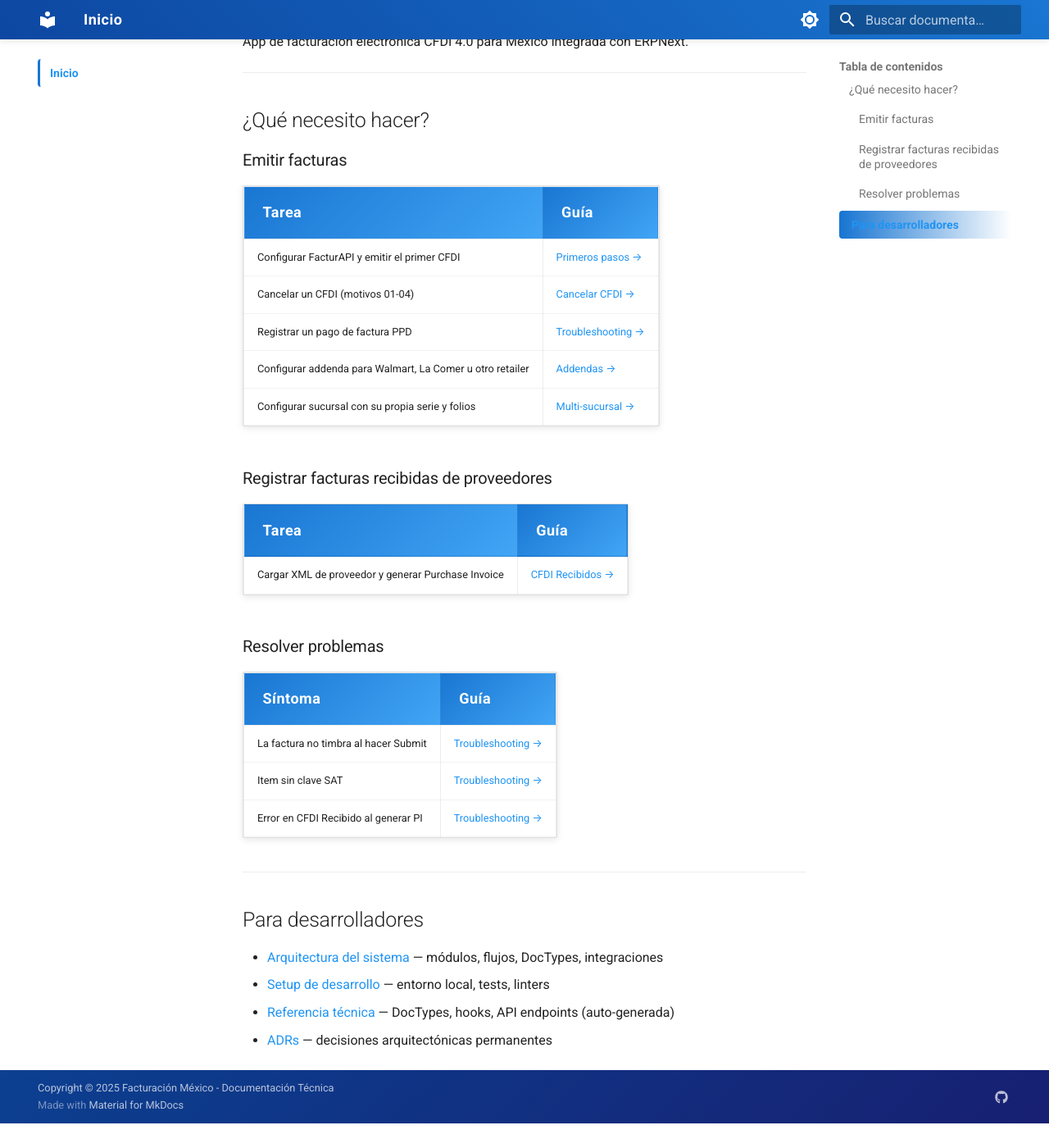
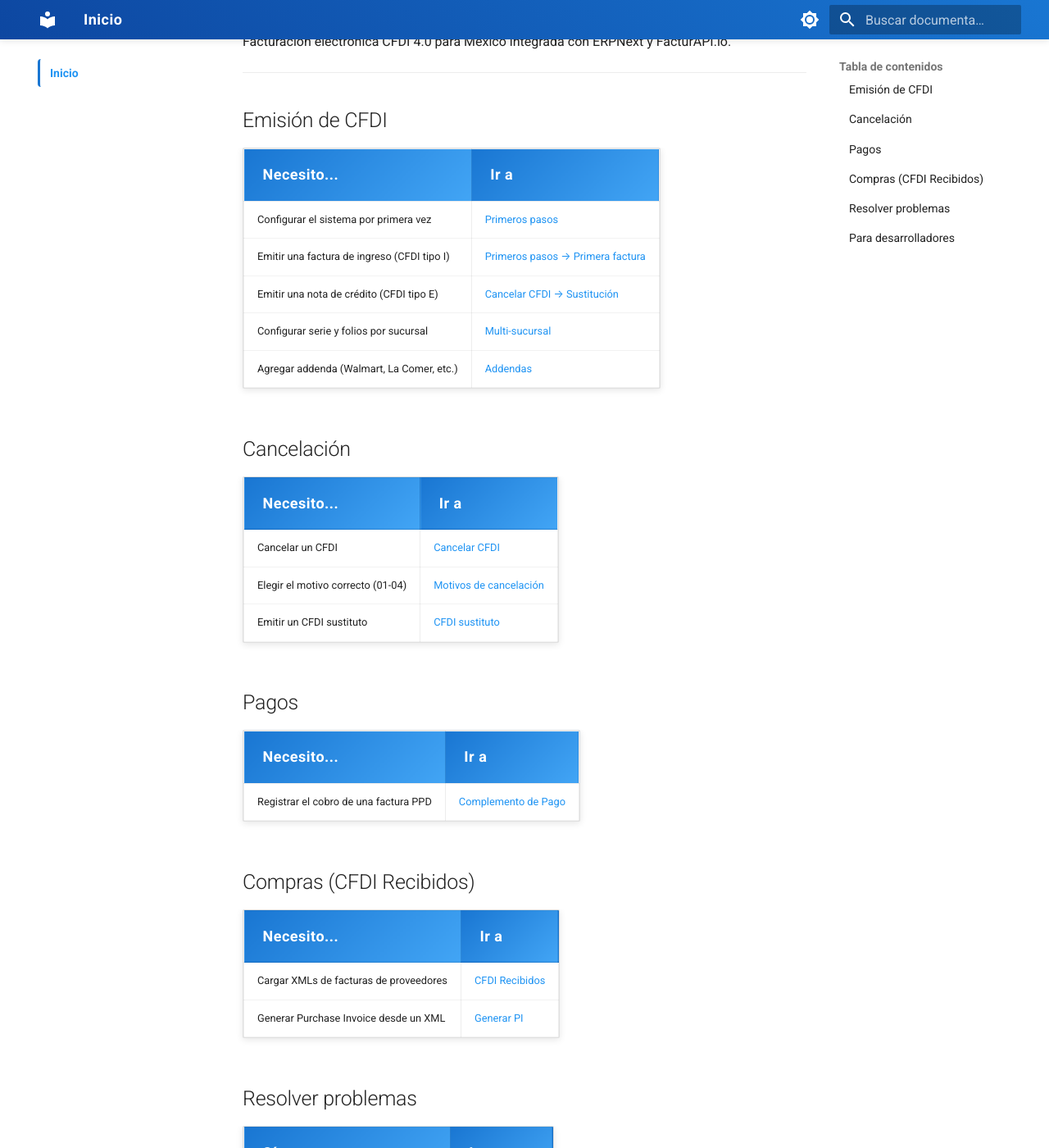
Before and after one commit to luisrms69/facturacion_mexico, an MkDocs documentation site: the page built from docs/index.md, in a window 1280 px wide and 1400 px high, scrolled down 190 px. Shown: the whole window at 82% size. Built offline with MkDocs 1.6.1 and Material for MkDocs 9.7.7, drawn with Linux system fonts in a browser that asks for light colours; the version menu is left out; before the commit the page ends 1560 px from its top, so only the background shows below that; some of the changed text lies outside the part shown.

Commit message:
docs(usuario): index orientado a tareas + complemento de pago PPD
- index.md: reescrito con tablas por flujo (emisión, cancelación, pagos,
  compras, troubleshooting) — links directos a secciones relevantes
- complemento-pago.md: flujo PPD completo (automático en Payment Entry submit)
- mkdocs.yml: agrega complemento-pago al nav

Co-Authored-By: Claude Sonnet 4.6 <noreply@anthropic.com>

```diff
--- a/docs/index.md
+++ b/docs/index.md
@@ -1,40 +1,54 @@
 # Facturación México
 
-App de facturación electrónica CFDI 4.0 para México integrada con ERPNext.
+Facturación electrónica CFDI 4.0 para México integrada con ERPNext y FacturAPI.io.
 
 ---
 
-## ¿Qué necesito hacer?
+## Emisión de CFDI
 
-### Emitir facturas
+| Necesito... | Ir a |
+|---|---|
+| Configurar el sistema por primera vez | [Primeros pasos](usuario/getting-started.md) |
+| Emitir una factura de ingreso (CFDI tipo I) | [Primeros pasos → Primera factura](usuario/getting-started.md#primer-cfdi) |
+| Emitir una nota de crédito (CFDI tipo E) | [Cancelar CFDI → Sustitución](usuario/cancelar-cfdi.md#emitir-un-cfdi-sustituto-motivo-01) |
+| Configurar serie y folios por sucursal | [Multi-sucursal](usuario/multisucursal.md) |
+| Agregar addenda (Walmart, La Comer, etc.) | [Addendas](usuario/addendas.md) |
 
-| Tarea | Guía |
+## Cancelación
+
+| Necesito... | Ir a |
 |---|---|
-| Configurar FacturAPI y emitir el primer CFDI | [Primeros pasos →](usuario/getting-started.md) |
-| Cancelar un CFDI (motivos 01-04) | [Cancelar CFDI →](usuario/cancelar-cfdi.md) |
-| Registrar un pago de factura PPD | [Troubleshooting →](usuario/troubleshooting.md#complemento-de-pago-no-se-genera) |
-| Configurar addenda para Walmart, La Comer u otro retailer | [Addendas →](usuario/addendas.md) |
-| Configurar sucursal con su propia serie y folios | [Multi-sucursal →](usuario/multisucursal.md) |
+| Cancelar un CFDI | [Cancelar CFDI](usuario/cancelar-cfdi.md) |
+| Elegir el motivo correcto (01-04) | [Motivos de cancelación](usuario/cancelar-cfdi.md#motivos-de-cancelación) |
+| Emitir un CFDI sustituto | [CFDI sustituto](usuario/cancelar-cfdi.md#emitir-un-cfdi-sustituto-motivo-01) |
 
-### Registrar facturas recibidas de proveedores
+## Pagos
 
-| Tarea | Guía |
+| Necesito... | Ir a |
 |---|---|
-| Cargar XML de proveedor y generar Purchase Invoice | [CFDI Recibidos →](usuario/cfdi-recibidos.md) |
+| Registrar el cobro de una factura PPD | [Complemento de Pago](usuario/complemento-pago.md) |
 
-### Resolver problemas
+## Compras (CFDI Recibidos)
 
-| Síntoma | Guía |
+| Necesito... | Ir a |
 |---|---|
-| La factura no timbra al hacer Submit | [Troubleshooting →](usuario/troubleshooting.md#timbrado-falla-al-hacer-submit) |
-| Item sin clave SAT | [Troubleshooting →](usuario/troubleshooting.md#item-sin-clave-sat) |
-| Error en CFDI Recibido al generar PI | [Troubleshooting →](usuario/troubleshooting.md#cfdi-recibido-error-en-conversión-a-pi) |
+| Cargar XMLs de facturas de proveedores | [CFDI Recibidos](usuario/cfdi-recibidos.md) |
+| Generar Purchase Invoice desde un XML | [Generar PI](usuario/cfdi-recibidos.md#paso-4--generar-purchase-invoice) |
+
+## Resolver problemas
+
+| Síntoma | Ir a |
+|---|---|
+| La factura no timbra al hacer Submit | [Troubleshooting](usuario/troubleshooting.md#timbrado-falla-al-hacer-submit) |
+| Item sin clave SAT | [Troubleshooting](usuario/troubleshooting.md#item-sin-clave-sat) |
+| El complemento de pago no se generó | [Troubleshooting](usuario/troubleshooting.md#complemento-de-pago-no-se-genera) |
+| Error al generar PI desde CFDI recibido | [Troubleshooting](usuario/troubleshooting.md#cfdi-recibido-error-en-conversión-a-pi) |
 
 ---
 
 ## Para desarrolladores
 
-- [Arquitectura del sistema](tecnico/arquitectura.md) — módulos, flujos, DocTypes, integraciones
-- [Setup de desarrollo](tecnico/setup.md) — entorno local, tests, linters
-- [Referencia técnica](referencia/index.md) — DocTypes, hooks, API endpoints (auto-generada)
-- [ADRs](adr/index.md) — decisiones arquitectónicas permanentes
+- [Arquitectura](tecnico/arquitectura.md)
+- [Setup de desarrollo](tecnico/setup.md)
+- [Referencia técnica](referencia/index.md) — auto-generada desde código
+- [ADRs](adr/index.md)
--- a/mkdocs.yml
+++ b/mkdocs.yml
@@ -60,6 +60,7 @@ nav:
     - Primeros Pasos: usuario/getting-started.md
     - CFDI Recibidos: usuario/cfdi-recibidos.md
     - Cancelar CFDI: usuario/cancelar-cfdi.md
+    - Complemento de Pago: usuario/complemento-pago.md
     - Addendas: usuario/addendas.md
     - Multi-sucursal: usuario/multisucursal.md
     - Troubleshooting: usuario/troubleshooting.md
```
Also changed, not shown: docs/usuario/complemento-pago.md (added, +50 -0 lines).
